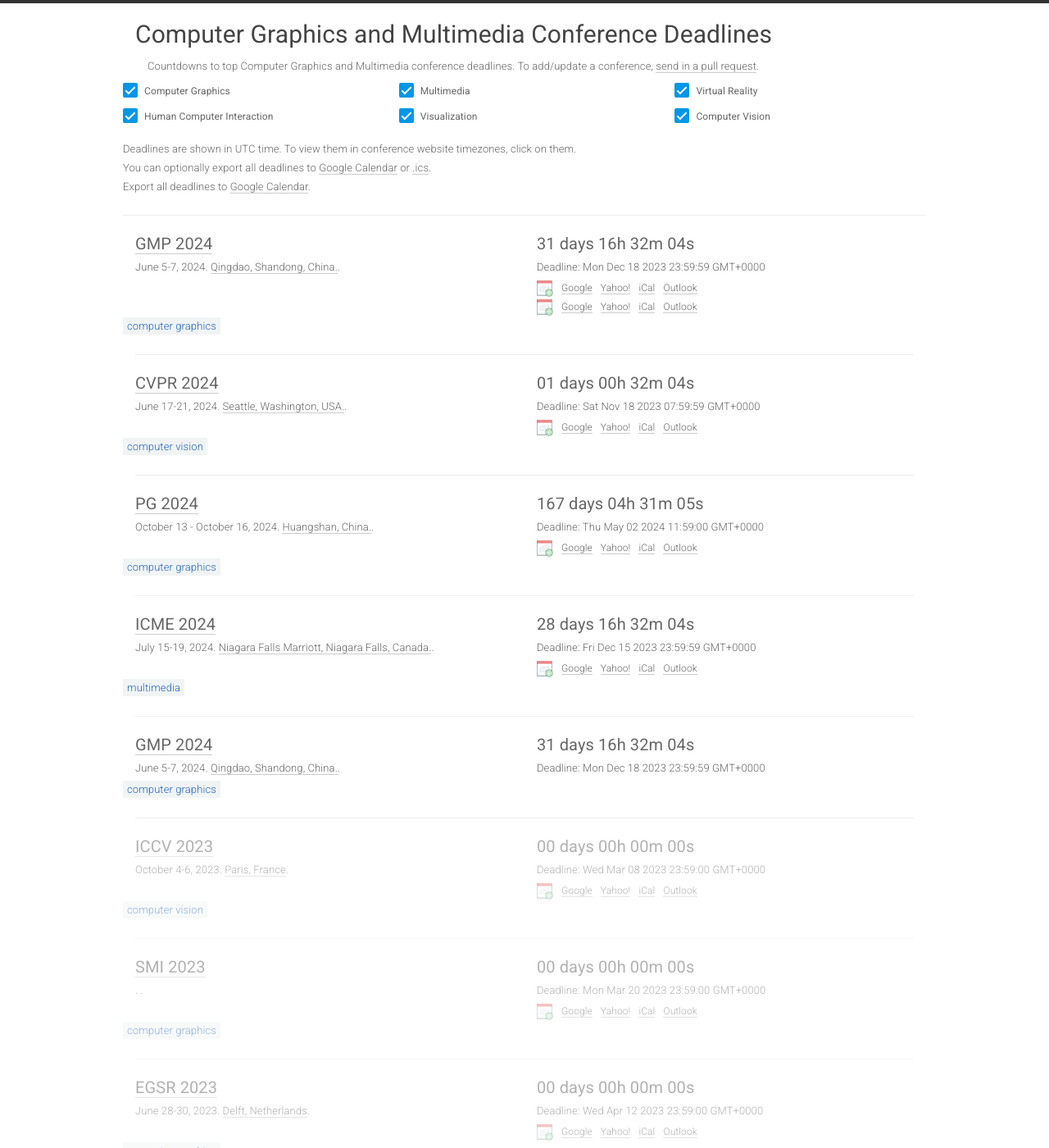
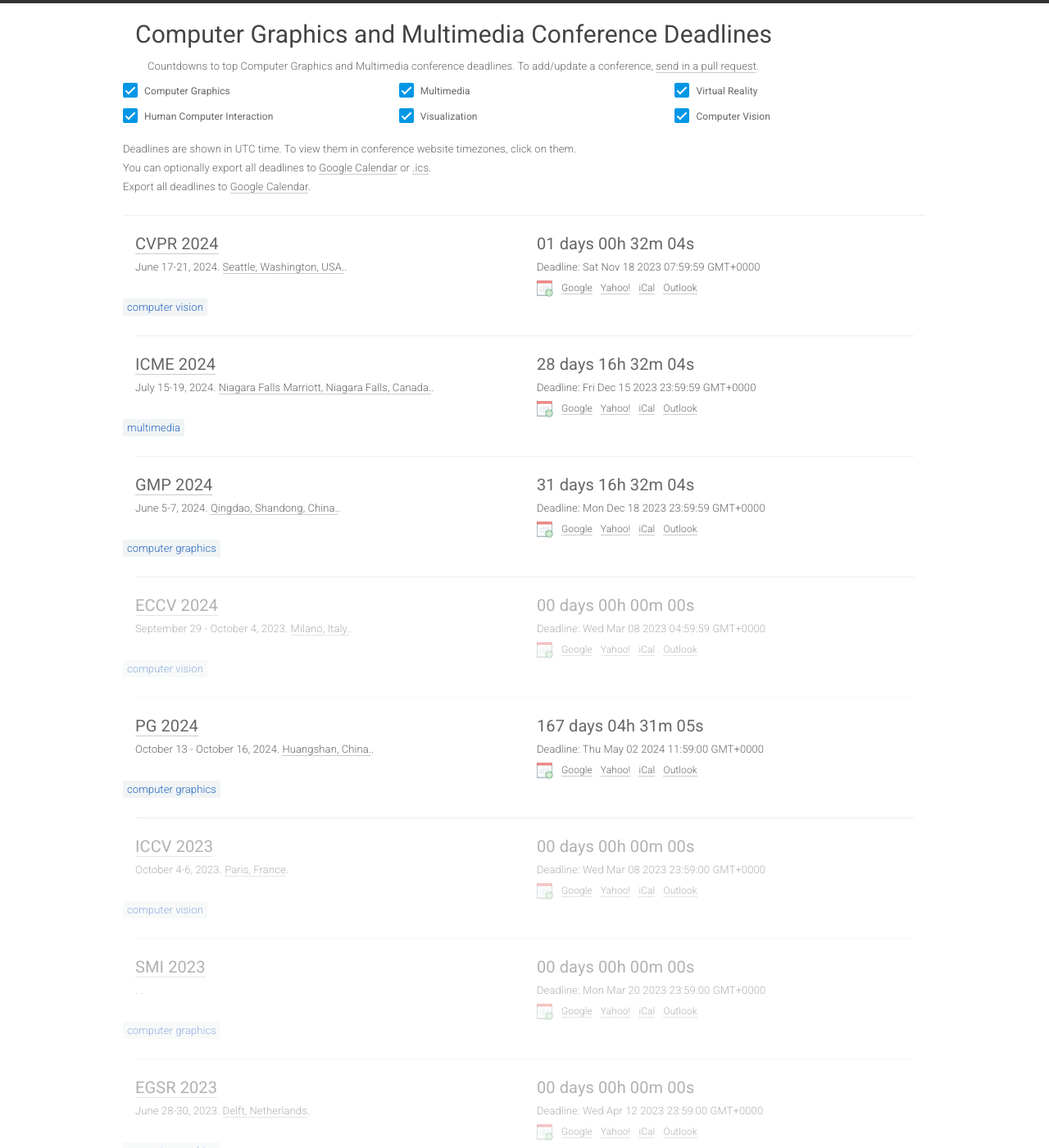
Before and after one commit to JianweiHu94/cgm-deadlines, a Jekyll site: the page built from index.html, in a window 1280 px wide and 1400 px high. Shown: the whole window at 82% size. Built offline with Jekyll 4.4.1, drawn with Linux system fonts in a browser that asks for light colours; nearby versions of some CDN libraries.

Commit message:
Update conferences.yml

```diff
--- a/_data/conferences.yml
+++ b/_data/conferences.yml
@@ -1,15 +1,4 @@
 ---
-
-- title: GMP
-  year: 2024
-  id: gmp2024
-  link: https://irc.cs.sdu.edu.cn/gmp2024/index.html
-  deadline: '2023-12-18 23:59:59'
-  timezone: UTC
-  date: June 5-7, 2024
-  place: Qingdao, Shandong, China.
-  sub: CG
-
 - title: CVPR
   year: 2024
   id: cvpr2024
@@ -19,16 +8,6 @@
   date: June 17-21, 2024
   place: Seattle, Washington, USA.
   sub: CV
-
-- title: PG
-  year: 2024
-  id: pg24
-  link: https://pg2024.hsu.edu.cn/
-  deadline: '2024-05-01 23:59:00'
-  timezone: UTC-12
-  place: Huangshan, China.
-  date: October 13 - October 16, 2024
-  sub: CG
 
 - title: ICME
   year: 2024
@@ -49,6 +28,27 @@
   date: June 5-7, 2024
   place: Qingdao, Shandong, China.
   sub: CG
+
+- title: ECCV
+  year: 2024
+  id: eccv2024
+  link: https://eccv2024.ecva.net/
+  deadline: '2023-03-07 23:59:59'
+  timezone: UTC-5
+  date: September 29 - October 4, 2023
+  place: Milano, Italy.
+  sub: CV
+
+- title: PG
+  year: 2024
+  id: pg24
+  link: https://pg2024.hsu.edu.cn/
+  deadline: '2024-05-01 23:59:00'
+  timezone: UTC-12
+  place: Huangshan, China.
+  date: October 13 - October 16, 2024
+  sub: CG
+
 
 - title: ICCV
   year: 2023
```
